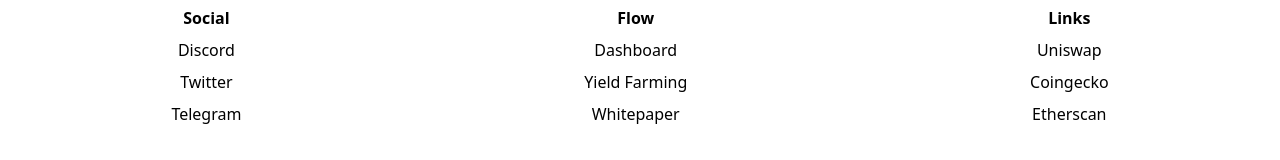
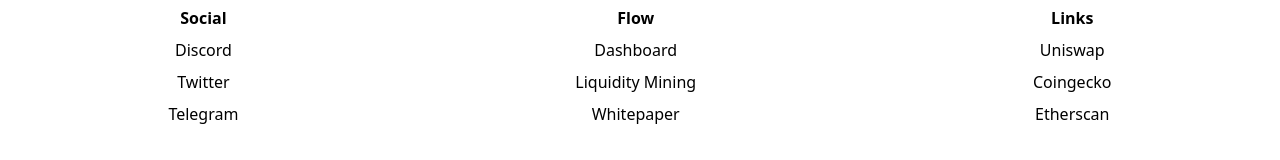
Before and after one commit to loogle18/flow-landing, a React (Create React App) app: page / in a window 1280 px wide. Shown: the part 2868-3028 px from the top of the page. Built offline with nearby package versions, Linux system fonts and the light colour scheme; no server answers.

Commit message:
Update footer.tsx

```diff
--- a/src/components/footer.tsx
+++ b/src/components/footer.tsx
@@ -18,7 +18,7 @@
 
 let flowLinks = [
   { href: 'https://app.flowprotocol.io/dashboard', name: 'Dashboard' },
-  { href: 'https://app.flowprotocol.io/yieldfarming', name: 'Yield Farming' },
+  { href: 'https://app.flowprotocol.io/yieldfarming', name: 'Liquidity Mining' },
   { href: 'https://flowprotocol.io/static/media/flow-protocol.df8f84c5.pdf', name: 'Whitepaper' },
 ];
 
```
